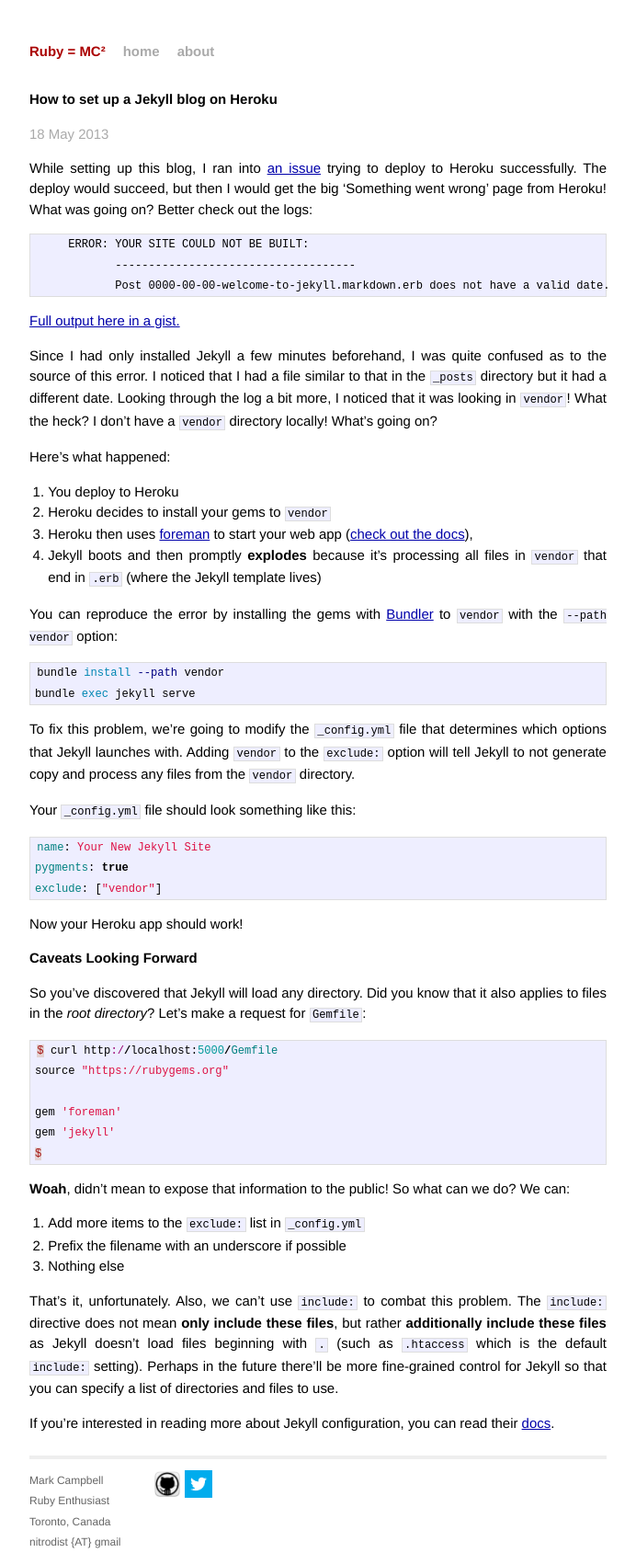
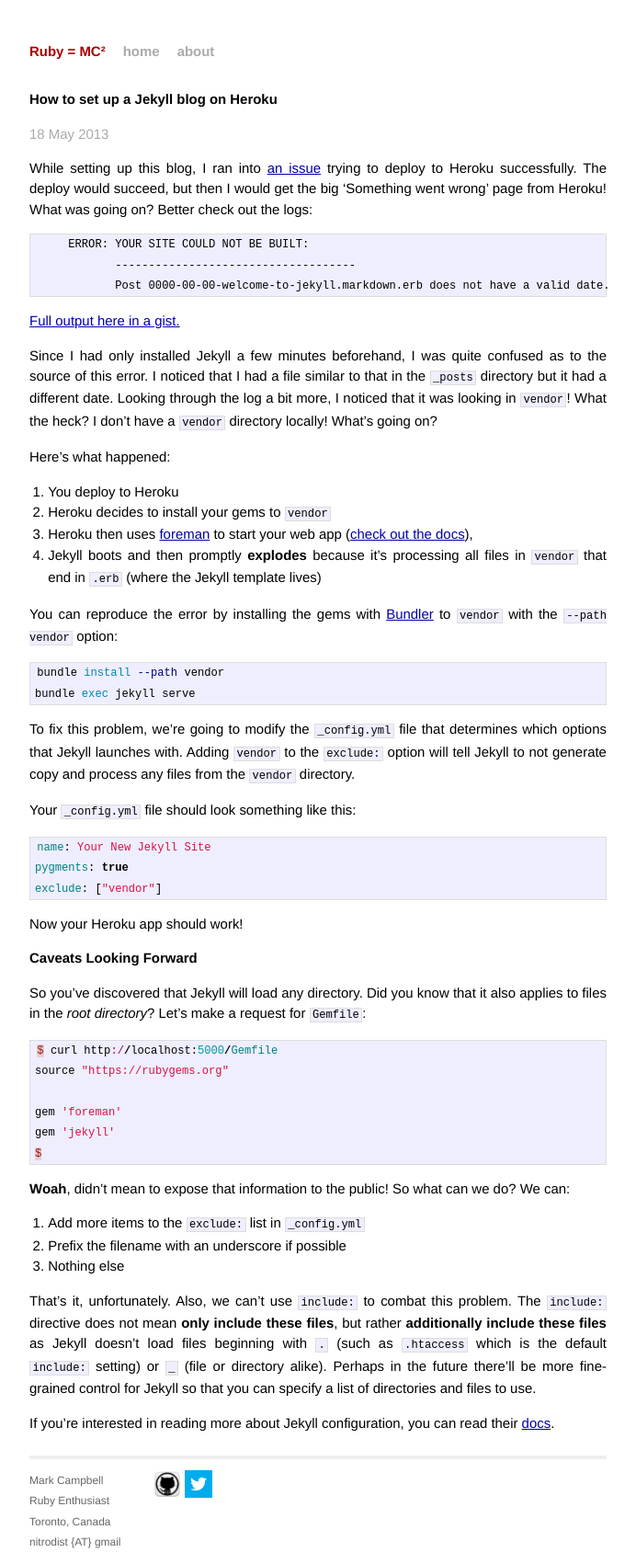
Before and after one commit to Nitrodist/markcampbell.me, a Jekyll site: the page built from _posts/2013-05-18-how-to-set-up-jekyll-on-heroku.markdown, in a window 1280 px wide. Shown: the whole page at 92% size, without its empty margins (294-986 px from the left). Built offline with Jekyll 4.4.1, drawn with Linux system fonts in a browser that asks for light colours.

Commit message:
Addendum to setting up jekyll on heroku post

```diff
--- a/_posts/2013-05-18-how-to-set-up-jekyll-on-heroku.markdown
+++ b/_posts/2013-05-18-how-to-set-up-jekyll-on-heroku.markdown
@@ -65,6 +65,6 @@
 1. Prefix the filename with an underscore if possible
 1. Nothing else
 
-That's it, unfortunately. Also, we can't use `include:` to combat this problem. The `include:` directive does not mean **only include these files**, but rather **additionally include these files** as Jekyll doesn't load files beginning with `.` (such as `.htaccess` which is the default `include:` setting). Perhaps in the future there'll be more fine-grained control for Jekyll so that you can specify a list of directories and files to use.
+That's it, unfortunately. Also, we can't use `include:` to combat this problem. The `include:` directive does not mean **only include these files**, but rather **additionally include these files** as Jekyll doesn't load files beginning with `.` (such as `.htaccess` which is the default `include:` setting) or `_` (file or directory alike). Perhaps in the future there'll be more fine-grained control for Jekyll so that you can specify a list of directories and files to use.
 
 If you're interested in reading more about Jekyll configuration, you can read their [docs](http://jekyllrb.com/docs/configuration/).
```
